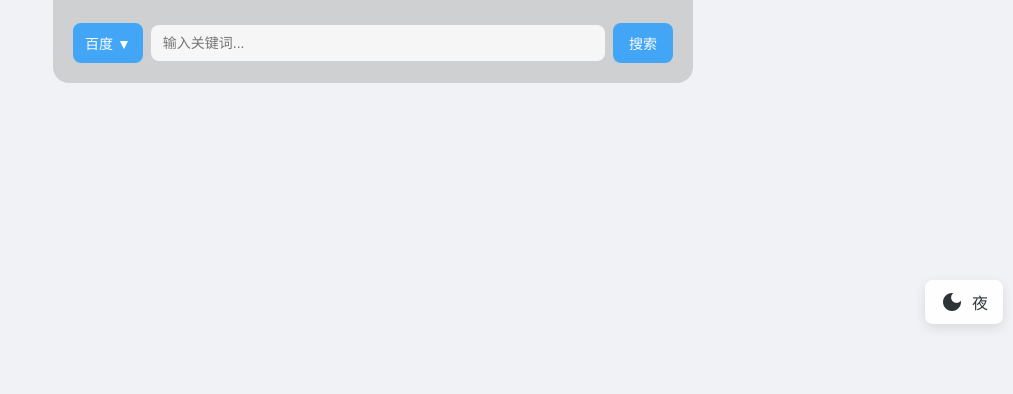
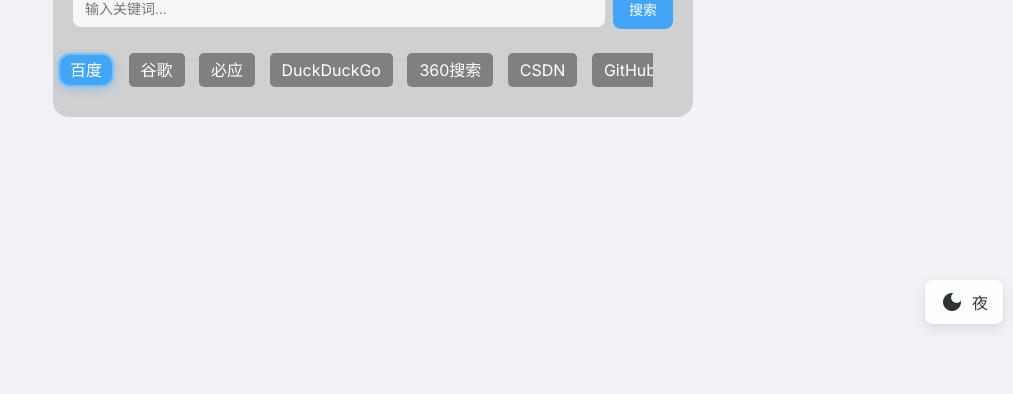
Before and after one commit to JoyinJoester/-, a plain HTML site: page index.html in a window 1280 px wide. Shown: the part 406-800 px from the top of the page, without its empty margins (267-1280 px from the left). Drawn offline with Linux system fonts and the light colour scheme.

Commit message:
Add files via upload

```diff
--- a/index.html
+++ b/index.html
@@ -147,7 +147,6 @@
             background: #F5BEFF;
             transform: translateY(-1px);
         }
-
         .engine-dropdown {
             position: absolute;
             left: 0;
@@ -241,26 +240,152 @@
     <div class="search-container" id="searchContainer">
         <h1 style="color: var(--primary-color); margin-bottom: 30px;">氢搜</h1>
         <div class="search-box">
-            <button id="engineButton">百度 ▼</button>
+            <!-- 删除现有的搜索引擎切换按钮 -->
             <input type="text" id="searchInput" placeholder="输入关键词...">
             <button id="searchButton">搜索</button>
-            <div class="engine-dropdown" id="engineDropdown">
-                <div class="engine-item" data-engine="baidu">百度</div>
-                <div class="engine-item" data-engine="google">Google</div>
-                <div class="engine-item" data-engine="bing">Bing</div>
-                <div class="engine-item" data-engine="duckduckgo">DuckDuckGo</div>
-                <div class="engine-item" data-engine="so360">360搜索</div>
-                <div class="engine-item" data-engine="sogou">搜狗</div>
-                <div class="engine-item" data-engine="CSDN">CSDN</div>
-                <div class="engine-item" data-engine="GitHub">GitHub</div>
-                <div class="engine-item" data-engine="bokeyuan">博客园</div>
-                <div class="engine-item" data-engine="yinghua">樱花动漫</div>
-                <div class="engine-item" data-engine="yandex">yandex</div>
-                <div class="engine-item" data-engine="mengniang">萌娘百科</div>
+            <div class="engine-scroll" id="engineScroll">
+                <div class="engine-scroll-inner">
+                    <span data-engine="baidu">百度</span>
+                    <span data-engine="google">谷歌</span>
+                    <span data-engine="bing">必应</span>
+                    <span data-engine="duckduckgo">DuckDuckGo</span>
+                    <span data-engine="so360">360搜索</span>
+                    <span data-engine="CSDN">CSDN</span>
+                    <span data-engine="github">GitHub</span>
+                    <span data-engine="bokeyuan">博客园</span>
+                    <span data-engine="yinghua">樱花搜索</span>
+                    <span data-engine="yandex">Yandex</span>
+                    <span data-engine="mengniang">萌娘百科</span>
+                    <span data-engine="sogou">搜狗</span>
                 </div>
             </div>
         </div>
+    </div>
+    <style>
+        /* 新增滚动控件样式 */
+       .search-box {
+            display: flex;
+            flex-direction: column; /* 让子元素垂直排列 */
+        }
+   .engine-scroll {
+            width: 100%;
+            overflow-x: auto;
+            white-space: nowrap;
+            margin-top: 10px; /* 增加一些与上方元素的间距 */
+        }
+   .engine-scroll-inner {
+    margin-top: 10px;
+            height: 50px;
+            display: inline-block;
+        }
+   .search-box {
+            display: flex;
+            flex-direction: row; /* 改回横向排列 */
+            align-items: center;
+            gap: 8px;
+        }
+   .search-box > input {
+            flex: 1; /* 输入框占据剩余空间 */
+            margin: 0; /* 移除外边距 */
+        }
+   .search-box > button {
+            margin: 0; /* 移除外边距 */
+            white-space: nowrap; /* 防止文字换行 */
+        }
+   /* 新增滚动控件样式 */
+       .engine-scroll {
+            order: 1; /* 强制显示在第二行 */
+            width: calc(100% + 40px); /* 抵消父容器padding */
+            margin: 15px -20px -10px; /* 对齐父容器边缘 */
+            overflow-x: auto;
+            white-space: nowrap;
+        }
 
+       .search-box {
+            display: flex;
+            flex-direction: row;
+            flex-wrap: wrap; /* 允许元素换行 */
+            align-items: center;
+            gap: 8px;
+            width: 100%;
+        }
+   .search-box > input {
+            flex: 1; /* 输入框占据剩余空间 */
+            margin: 0; /* 移除外边距 */
+        }
+   .search-box > button {
+            margin: 0; /* 移除外边距 */
+            white-space: nowrap; /* 防止文字换行 */
+        }
+   /* 新增滚动控件样式 */
+       .engine-scroll {
+            width: 100%;
+            overflow-x: auto;
+            white-space: nowrap;
+            margin-top: 10px;
+            scrollbar-width: none; /* 隐藏滚动条 */
+            -ms-overflow-style: none; /* IE/Edge */
+        }
+       .engine-scroll::-webkit-scrollbar {
+            display: none; /* Chrome/Safari */
+        }
+       /* 修改前 */
+       .engine-scroll span {
+            padding: 8px 15px;
+            margin: 0 5px;
+            background-color: var(--primary-color);
+            color: white;
+            border-radius: 8px; /* 增大圆角 */
+            cursor: pointer;
+            transition: all 0.2s ease;
+            border: 2px solid transparent;
+        }
+
+        /* 修改后 */
+       .engine-scroll span {
+            padding: 8px 15px;
+            margin: 0 5px;
+            background-color: var(--primary-color);
+            color: white;
+            border-radius: 12px; /* 增大圆角至12px */
+            cursor: pointer;
+            transition: all 0.2s ease;
+            border: 2px solid transparent;
+        }
+
+       .engine-scroll span.selected-engine {
+            background-color: #42a5f5;
+            border-color: rgba(255, 255, 255, 0.3);
+            box-shadow: 0 2px 8px rgba(66, 165, 245, 0.4);
+            border-radius: 12px; /* 添加选中状态的圆角 */
+        }
+
+        /* 媒体查询中的修改 */
+        @media (max-width: 600px) {
+            .engine-scroll span {
+                border-radius: 10px; /* 移动端稍小的圆角 */
+                padding: 6px 12px;
+            }
+        }
+   .engine-scroll-inner {
+            display: inline-block;
+        }
+   .engine-scroll span {
+            padding: 5px 10px;
+            margin: 0 5px;
+            background-color: #808080; /* 灰色背景 */
+            color: white;
+            border-radius: 5px;
+            cursor: pointer;
+        }
+   .engine-scroll span:hover {
+            background-color: #a9a9a9; /* 悬停时颜色稍亮 */
+        }
+    /* 选中的搜索引擎样式，改为蓝色 */
+   .engine-scroll span.selected-engine {
+        background-color: #42a5f5; /* 蓝色背景 */
+    }
+</style>
 <script>
     // 搜索引擎配置
     const engines = {
@@ -281,100 +406,19 @@
     let currentEngine = "baidu";
 
     // 切换搜索引擎
-        document.querySelectorAll('.engine-item').forEach(item => {
+    document.querySelectorAll('.engine-scroll span').forEach(item => {
         item.addEventListener('click', () => {
+            // 移除所有选中状态
+            document.querySelectorAll('.engine-scroll span').forEach(el =>
+                el.classList.remove('selected-engine'));
+            // 添加当前选中状态
+            item.classList.add('selected-engine');
             currentEngine = item.dataset.engine;
-                document.getElementById('engineButton').innerHTML = `${item.textContent.trim()} ▼`;
-                document.getElementById('engineDropdown').classList.remove('show');
         });
     });
 
-        // 显示/隐藏引擎选择菜单，仅在移动端触发
-        function isMobile() {
-            return /Android|webOS|iPhone|iPad|iPod|BlackBerry|IEMobile|Opera Mini/i.test(navigator.userAgent);
-        }
-        // 新增变量，用于控制滑动聚焦
-let isDropdownOpen = false;
-
-// 修改显示/隐藏引擎选择菜单的逻辑
-if (isMobile()) {
-    document.getElementById('engineButton').addEventListener('click', (e) => {
-        e.stopPropagation();
-        document.getElementById('engineDropdown').classList.toggle('show');
-        isDropdownOpen = document.getElementById('engineDropdown').classList.contains('show');
-        if (isDropdownOpen) {
-            // 禁用滑动聚焦
-            window.removeEventListener('scroll', debounce(scrollFocus, 100));
-            window.removeEventListener('touchmove', debounce(touchMoveFocus, 100));
-        } else {
-            // 启用滑动聚焦
-            window.addEventListener('scroll', debounce(scrollFocus, 100));
-            window.addEventListener('touchmove', debounce(touchMoveFocus, 100));
-        }
-    });
-
-    // 点击页面其他区域隐藏菜单
-    document.addEventListener('click', () => {
-        if (document.getElementById('engineDropdown').classList.contains('show')) {
-            document.getElementById('engineDropdown').classList.remove('show');
-            isDropdownOpen = false;
-            // 启用滑动聚焦
-            window.addEventListener('scroll', debounce(scrollFocus, 100));
-            window.addEventListener('touchmove', debounce(touchMoveFocus, 100));
-        }
-    });
-}
-
-// 新增滚动聚焦函数
-function scrollFocus() {
-    if (!isDropdownOpen && window.scrollY > 1) {
-        searchInput.focus();
-    }
-}
-
-// 新增触摸移动聚焦函数
-function touchMoveFocus(e) {
-    if (!isDropdownOpen) {
-        const endY = e.touches[0].clientY;
-        if (startY - endY > 10) {
-            searchInput.focus();
-        }
-    }
-}
-
-// 移动端滑动选择搜索引擎
-if (isMobile()) {
-    let startYMobile = 0;
-    let isDraggingMobile = false;
-
-    document.getElementById('engineDropdown').addEventListener('touchstart', (e) => {
-        startYMobile = e.touches[0].clientY;
-        isDraggingMobile = true;
-    });
-
-    document.getElementById('engineDropdown').addEventListener('touchmove', (e) => {
-        if (isDraggingMobile) {
-            const endYMobile = e.touches[0].clientY;
-            const items = document.querySelectorAll('.engine-item');
-            items.forEach((item) => {
-                const rect = item.getBoundingClientRect();
-                if (rect.top <= searchContainer.getBoundingClientRect().top && rect.bottom >= searchContainer.getBoundingClientRect().top) {
-                    currentEngine = item.dataset.engine;
-                    document.getElementById('engineButton').innerHTML = `${item.textContent.trim()} ▼`;
-                    document.getElementById('engineDropdown').classList.remove('show');
-                    isDropdownOpen = false;
-                    // 启用滑动聚焦
-                    window.addEventListener('scroll', debounce(scrollFocus, 100));
-                    window.addEventListener('touchmove', debounce(touchMoveFocus, 100));
-                }
-            });
-        }
-    });
-
-    document.getElementById('engineDropdown').addEventListener('touchend', () => {
-        isDraggingMobile = false;
-    });
-}
+    // 初始化默认选中
+    document.querySelector('[data-engine="baidu"]').classList.add('selected-engine');
 
     // 搜索功能
     document.getElementById('searchButton').addEventListener('click', () => {
@@ -430,7 +474,7 @@
     searchContainer.addEventListener('touchmove', (e) => {
         if (isDragging) {
             const endY = e.touches[0].clientY;
-                if (startY - endY > 10) { // 修改为上滑聚焦
+            if (endY - startY > 10) {
                 searchInput.focus();
             }
         }
@@ -440,6 +484,15 @@
         isDragging = false;
         searchContainer.classList.remove('dragging');
     });
+
+    // 防抖函数
+    function debounce(func, wait) {
+        let timeout;
+        return function (...args) {
+            clearTimeout(timeout);
+            timeout = setTimeout(() => func.apply(this, args), wait);
+        };
+    }
 
     // 监听滚动事件
     window.addEventListener('scroll', debounce(() => {
@@ -455,7 +508,7 @@
 
     window.addEventListener('touchmove', debounce((e) => {
         const endY = e.touches[0].clientY;
-            if (startY - endY > 10) { // 修改为上滑聚焦
+        if (endY - startY > 10) {
             searchInput.focus();
         }
     }, 100));
```
Lines whose indentation alone changed are shown as unchanged.
